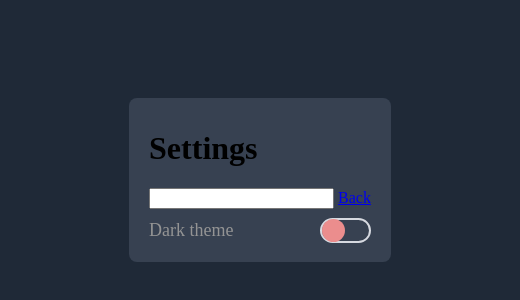
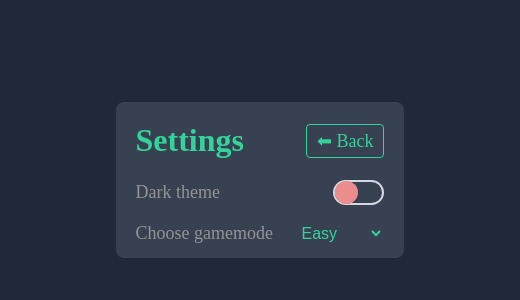
Before and after one commit to jankojjs/minesweeperjs, an Electron app: page src/settings.html in a window 520 px wide. Shown: the part 220-520 px from the top of the page. Drawn offline with Linux system fonts and the light colour scheme.

Commit message:
Add gamemodes

```diff
--- a/src/settings.html
+++ b/src/settings.html
@@ -11,15 +11,23 @@
 
 <body>
     <div class="card">
-        <h1>Settings</h1>
-        <input type="number" id="input" />
-        <a href="index.html">Back</a>
+        <h1 class="headline-primary">Settings</h1>
+        <a href="index.html" class="go-back">⬅ Back</a>
         <div id="options">
             <label class="radio" for="themeToggle">
                 <input class="radio__toggle" id="themeToggle" type="checkbox" onchange="emitThemeChange()">
                 <span class="radio__span">
                     Dark theme
                 </span>
+            </label>
+            <label class="select_label" for="select_gamemode"><span class="radio__span">
+                    Choose gamemode
+                </span>
+                <select name="select_gamemode" id="select_gamemode">
+                    <option value="easy">Easy</option>
+                    <option value="medium">Medium</option>
+                    <option value="hard">Hard</option>
+                </select>
             </label>
         </div>
     </div>
--- a/src/settings.js
+++ b/src/settings.js
@@ -29,3 +29,20 @@ function emitThemeChange() {
     toggleTheme();
     setTheme()
 }
+
+
+/**
+ * Gamemode selection
+ */
+const select = document.getElementById('select_gamemode');
+initGamemodeValue();
+let gamemode = localStorage.getItem('gamemode');
+
+select.addEventListener('change', () => {
+    localStorage.setItem('gamemode', select.value);
+})
+
+function initGamemodeValue() {
+    let initGamemode = localStorage.getItem('gamemode');
+    if (initGamemode) select.value = initGamemode;
+}
--- a/src/style.css
+++ b/src/style.css
@@ -43,6 +43,11 @@ body {
   top: 100px;
   font-weight: bold;
   font-size: 22px;
+  box-shadow:var(--card-shadow);
+  background: var(--card-main);
+  padding: 5px 10px;
+  border: 1px solid lightgray;
+  border-radius: 5px;
 }
 
 .card {
@@ -51,6 +56,7 @@ body {
   background-color: var(--card-main);
   box-shadow:var(--card-shadow);
   padding: 10px 20px;
+  position: relative;
 }
 
 .card:hover {
@@ -127,7 +133,7 @@ body {
 }
 
 .radio {
-  margin: 10px 0;
+  margin: 15px 0;
   display: flex;
   align-items: center;
   cursor: pointer;
@@ -183,3 +189,33 @@ body {
 .radio__toggle:checked + .radio__span {
   color: rgba(255,255,255, 0.7);
 }
+
+/* Gamemode stylse */
+.headline-primary {
+  color: var(--color-primary);
+  margin-top: 10px;
+}
+
+.go-back {
+  position: absolute;
+  top: 22px;
+  right: 20px;
+  display: inline-block;
+  text-decoration: none;
+  color: var(--color-primary);
+  font-size: 18px;
+  border: 1px solid var(--color-primary);
+  padding: 5px 10px;
+  border-radius: 4px;
+}
+
+#select_gamemode {
+  border: none;
+  border-radius: 5px;
+  padding: 5px 10px;
+  border: 1px solid --border-primary;
+  background-color: var(--card-main);
+  box-shadow:var(--card-shadow);
+  color: var(--color-primary);
+  font-size: 16px;
+}
```
Also changed, not shown: src/index.js (+14 -1 lines), src/main.js (+22 -3 lines).
